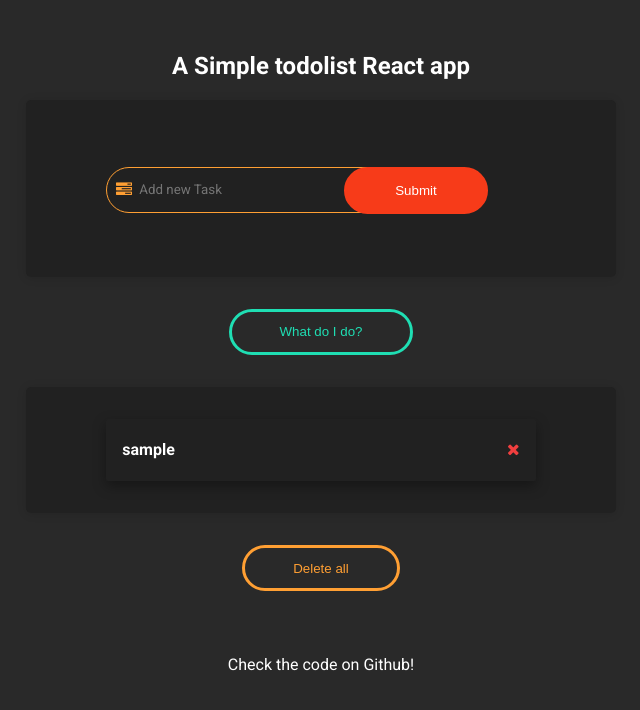
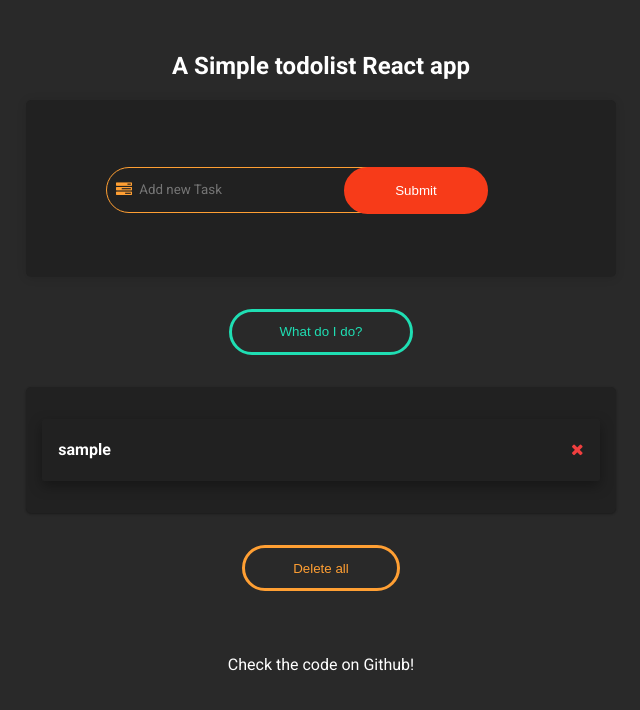
Before and after one commit to smakosh/react-todolist, a React (Create React App) app: page / in a window 1280 px wide. Both pictures are taken after typing "Sample" into the empty fields and a click on the button "Submit". Shown: the top 710 px of the page, without its empty margins (319-959 px from the left). Built offline with nearby package versions, Linux system fonts and the light colour scheme.

Commit message:
scrolling container

```diff
--- a/src/main.css
+++ b/src/main.css
@@ -83,7 +83,26 @@ body {
     margin-bottom: unset; }
 
 .tasks {
-  margin-bottom: 2rem; }
+  margin-bottom: 2rem;
+  padding: 2rem 1rem;
+  border-radius: 5px;
+  max-height: 300px;
+  overflow-Y: scroll;
+  box-shadow: 0 1px 3px rgba(0, 0, 0, 0.12), 0 1px 2px rgba(0, 0, 0, 0.24);
+  transition: all 0.3s cubic-bezier(0.25, 0.8, 0.25, 1); }
+  .tasks:hover {
+    box-shadow: 0 14px 28px rgba(0, 0, 0, 0.25), 0 10px 10px rgba(0, 0, 0, 0.22); }
+  .tasks::-webkit-scrollbar {
+    background-color: #141414;
+    width: 12px;
+    border-radius: 16px; }
+    .tasks::-webkit-scrollbar:hover {
+      background-color: #141414; }
+  .tasks::-webkit-scrollbar-thumb {
+    background-color: #212121;
+    border-radius: 16px; }
+    .tasks::-webkit-scrollbar-thumb:hover {
+      background-color: #545454; }
 
 .fa-close {
   cursor: pointer;
--- a/src/main.scss
+++ b/src/main.scss
@@ -132,6 +132,34 @@ body  {
 .tasks  {
 
     margin-bottom: 2rem;
+    padding: 2rem 1rem;
+    border-radius: 5px;
+    max-height: 300px;
+    overflow-Y: scroll;
+    box-shadow: 0 1px 3px rgba(0,0,0,0.12),
+                0 1px 2px rgba(0,0,0,0.24);
+    transition: all 0.3s cubic-bezier(.25,.8,.25,1);
+    &:hover {
+        box-shadow: 0 14px 28px rgba(0,0,0,0.25),
+                    0 10px 10px rgba(0,0,0,0.22);
+    }
+    &::-webkit-scrollbar {
+        background-color: #141414;
+        width: 12px;
+        border-radius: 16px;
+        &:hover {
+            background-color: #141414;
+        }
+
+    }
+
+    &::-webkit-scrollbar-thumb {
+        background-color: #212121;
+        border-radius: 16px;
+        &:hover {
+            background-color: lighten(#212121, 20);
+        }
+    }
 }
 
 .fa-close {
```
